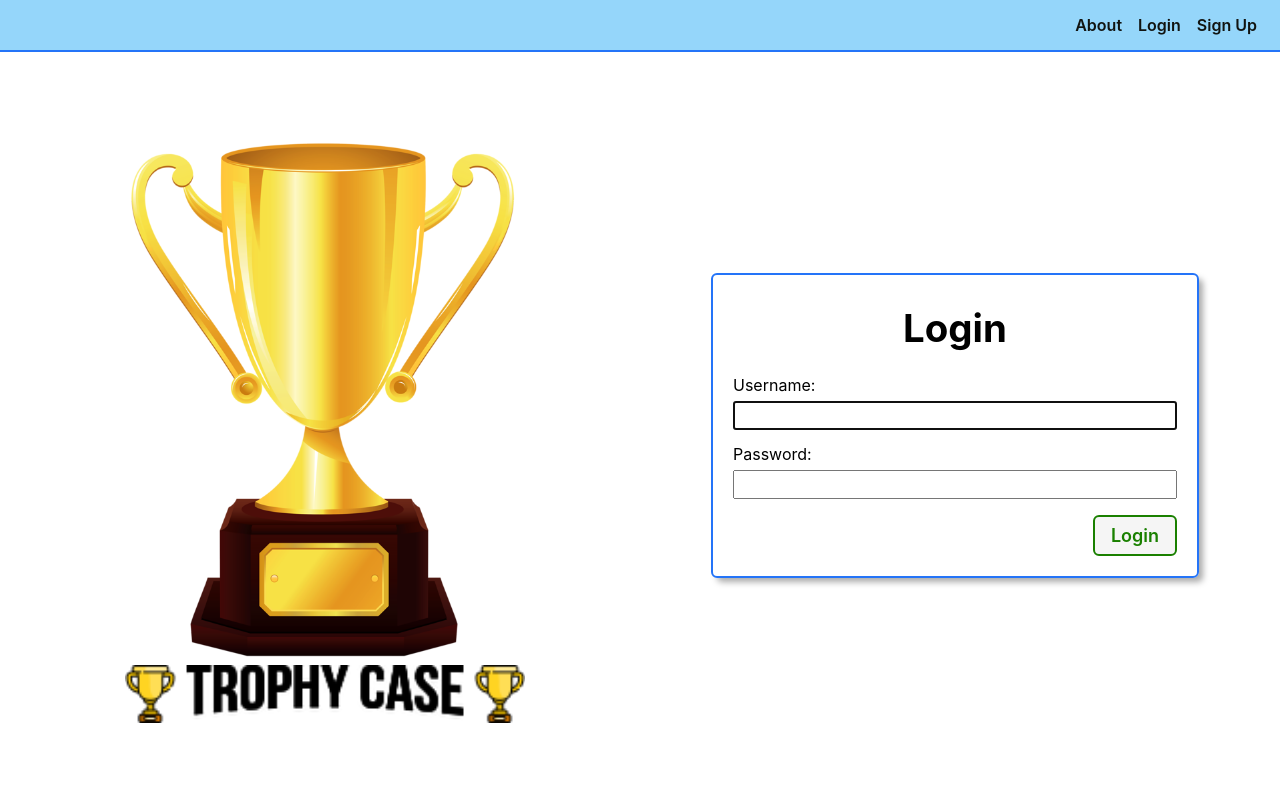
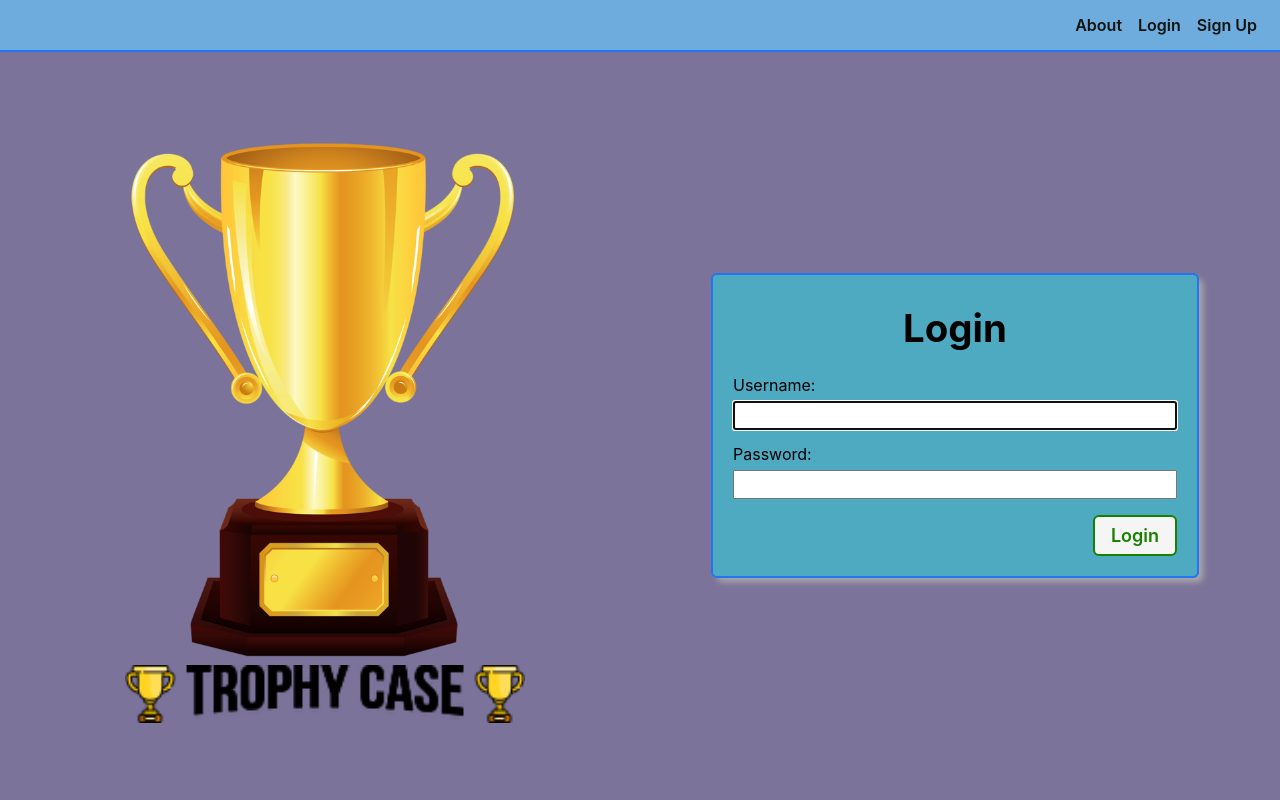
Before and after one commit to NSnyc/trophy-case, a Django app: page / in a window 1280 px wide. Run offline with Django 4.2, Linux system fonts and the light colour scheme.

Commit message:
Adjust Background Color

```diff
--- a/main_app/static/css/base.css
+++ b/main_app/static/css/base.css
@@ -18,6 +18,7 @@
 }
 
 body {
+  background-color: rgba(104, 95, 138, 0.87);
   margin: 0;
   display: flex;
   flex-direction: column;
--- a/main_app/static/css/home.css
+++ b/main_app/static/css/home.css
@@ -33,6 +33,7 @@
   justify-content: center;
   align-items: center;
   width: 80%;
+  background-color: aqua;
 }
 
 .login h1 {
@@ -83,6 +84,7 @@
     border-radius: var(--card-border-radius);
     box-shadow: var(--card-box-shadow);
     width: 100%;
+    background-color: rgba(6, 255, 255, 0.39);
   }
 
   .logo-container {
```
